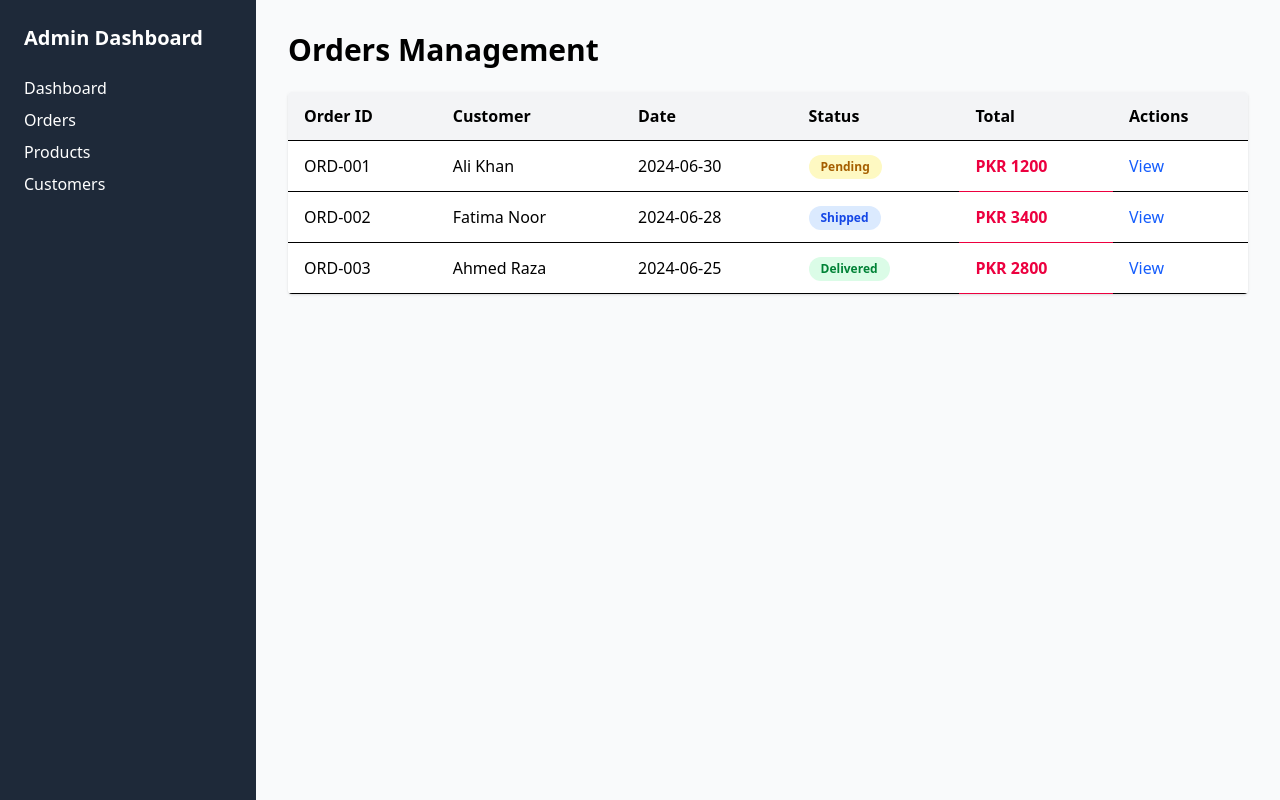
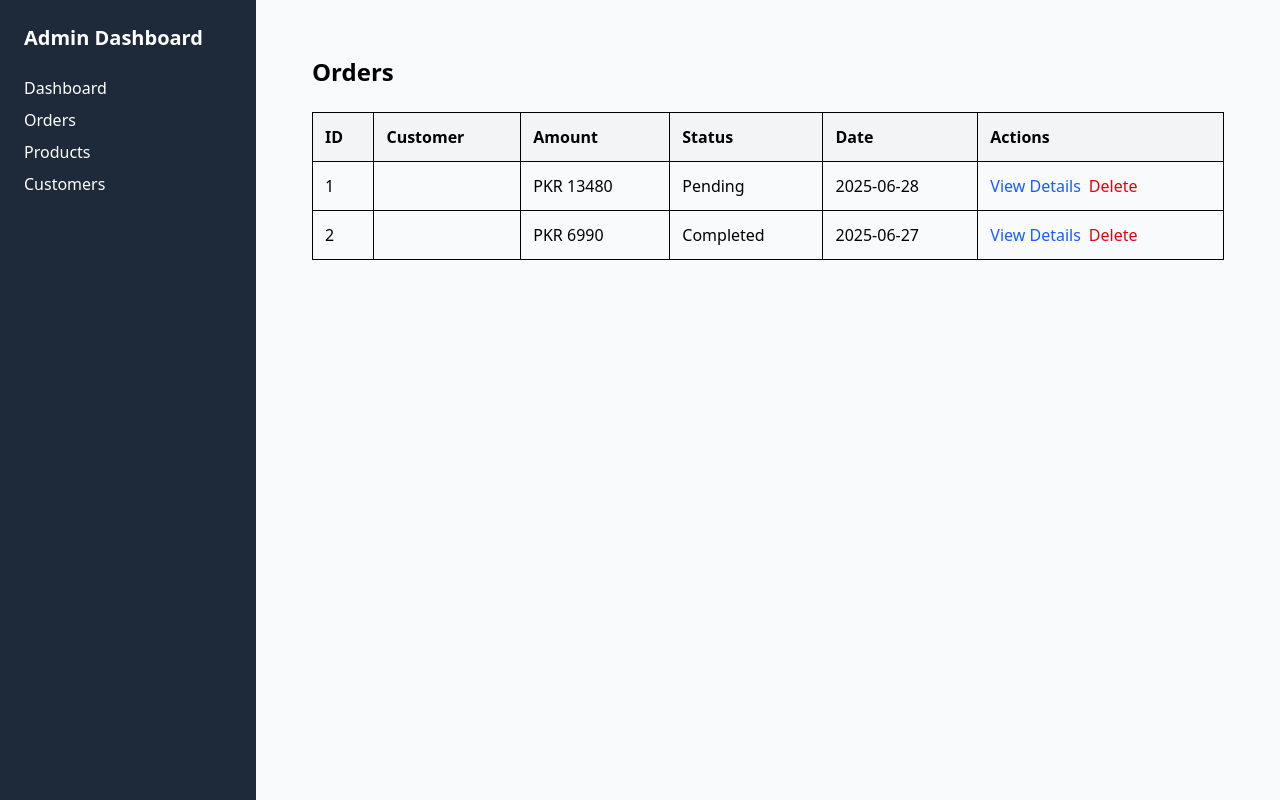
Before and after one commit to Arslan5454/Arna, a React (Vite) app: page /admin/orders in a window 1280 px wide. Built offline with nearby package versions, Linux system fonts and the light colour scheme.

Commit message:
ADmin Panel OrderPage & orderDeatil Create

```diff
--- a/src/App.jsx
+++ b/src/App.jsx
@@ -24,6 +24,7 @@ import ProductsPage from "./components/admin/ProductsPage";
 import CreateProductPage from "./components/admin/CreateProductPage";
 import EditProductPage from "./components/admin/EditProductPage";
 import { ProductProvider } from "./context/ProductContext";
+import OrderDetailPage from "./components/admin/OrderDetailPage";
 // import ProductDetail from './components/pages/WomensClothes/ProductDetail'
 
 function App() {
@@ -57,6 +58,7 @@ function App() {
         { path: "products", element: <ProductsPage /> },
         { path: "products/create", element: <CreateProductPage /> },
         { path: "products/edit/:productId", element: <EditProductPage /> },
+        { path: "orders/:orderId", element: <OrderDetailPage /> },
         // more admin pages e.g. orders/products/customers will go here
       ],
     },
--- /dev/null
+++ b/src/components/admin/OrderDetailPage.jsx
@@ -0,0 +1,207 @@
+import React, { useState } from "react";
+import { useParams } from "react-router-dom";
+import { dummyOrders } from "../../data/dummyOrders";
+
+const OrderDetailPage = () => {
+  const { orderId } = useParams();
+  const order = dummyOrders.find((o) => o.id === Number(orderId));
+
+  if (!order) return <p className="p-6 text-red-600">Order not found.</p>;
+
+  const subtotal = order.subtotal;
+  const grandTotal = subtotal - order.discount + order.shippingCharges;
+
+  const handleStatusChange = (e) => {
+    // TODO: API call
+    console.log(`Status changed to ${e.target.value}`);
+  };
+
+  const handlePaymentStatusChange = (e) => {
+    // TODO: API call
+    console.log(`Payment status changed to ${e.target.value}`);
+  };
+
+  const printInvoice = () => {
+    window.print();
+  };
+
+  return (
+    <div className="p-6 max-w-5xl mx-auto bg-white rounded shadow">
+      <h2 className="text-2xl font-bold mb-4">Order Detail - #{order.id}</h2>
+      <p className="mb-2 text-gray-600">Placed on: {order.createdAt}</p>
+
+      <div className="flex flex-col md:flex-row gap-4 mb-6">
+        <div className="flex-1">
+          <label className="block font-semibold mb-1">Order Status</label>
+          <select
+            className="border p-2 rounded w-full"
+            defaultValue={order.status}
+            onChange={handleStatusChange}
+          >
+            <option>Pending</option>
+            <option>Processing</option>
+            <option>Shipped</option>
+            <option>Delivered</option>
+            <option>Cancelled</option>
+          </select>
+        </div>
+
+        <div className="flex-1">
+          <label className="block font-semibold mb-1">Payment Status</label>
+          <select
+            className="border p-2 rounded w-full"
+            defaultValue={order.paymentStatus}
+            onChange={handlePaymentStatusChange}
+          >
+            <option>Unpaid</option>
+            <option>Paid</option>
+            <option>Refunded</option>
+          </select>
+        </div>
+      </div>
+
+      {/* Customer Info */}
+      <div className="mb-6 border-t pt-4">
+        <h3 className="text-lg font-bold mb-2">Customer Information</h3>
+        <p>
+          <strong>Name:</strong> {order.customer.name}
+        </p>
+        <p>
+          <strong>Email:</strong> {order.customer.email}
+        </p>
+        <p>
+          <strong>Phone:</strong> {order.customer.phone}
+        </p>
+      </div>
+
+      {/* Addresses */}
+      <div className="mb-6 grid md:grid-cols-2 gap-6">
+        <div>
+          <h3 className="font-bold mb-1">Billing Address</h3>
+          <p className="border p-3 rounded bg-gray-50">
+            {order.billingAddress}
+          </p>
+        </div>
+        <div>
+          <h3 className="font-bold mb-1">Shipping Address</h3>
+          <p className="border p-3 rounded bg-gray-50">
+            {order.shippingAddress}
+          </p>
+        </div>
+      </div>
+
+      {/* Ordered Items */}
+      <div className="mb-6">
+        <h3 className="text-lg font-bold mb-2">Order Items</h3>
+        <table className="min-w-full border text-left">
+          <thead>
+            <tr className="bg-gray-100">
+              <th className="p-3 border">Product</th>
+              <th className="p-3 border">SKU</th>
+              <th className="p-3 border">Price</th>
+              <th className="p-3 border">Quantity</th>
+              <th className="p-3 border">Subtotal</th>
+            </tr>
+          </thead>
+          <tbody>
+            {order.items.map((item) => (
+              <tr key={item.id}>
+                <td className="p-3 border">{item.title}</td>
+                <td className="p-3 border">{item.sku}</td>
+                <td className="p-3 border">PKR {item.price}</td>
+                <td className="p-3 border">{item.quantity}</td>
+                <td className="p-3 border font-bold">
+                  PKR {item.price * item.quantity}
+                </td>
+              </tr>
+            ))}
+          </tbody>
+        </table>
+      </div>
+
+      {/* Totals */}
+      <div className="mb-6 border-t pt-4 space-y-2 text-lg">
+        <div className="flex justify-between">
+          <span>Subtotal:</span> <span>PKR {subtotal}</span>
+        </div>
+        <div className="flex justify-between text-green-600">
+          <span>Discount:</span> <span>- PKR {order.discount}</span>
+        </div>
+        <div className="flex justify-between">
+          <span>Shipping:</span> <span>PKR {order.shippingCharges}</span>
+        </div>
+        <div className="flex justify-between font-bold border-t pt-2">
+          <span>Grand Total:</span>{" "}
+          <span className="text-rose-600">PKR {grandTotal}</span>
+        </div>
+      </div>
+
+      {/* Actions */}
+      <div className="flex gap-4 mb-8">
+        <button
+          className="bg-rose-600 text-white py-2 px-4 rounded hover:bg-rose-700"
+          onClick={printInvoice}
+        >
+          Print Invoice
+        </button>
+        <button
+          className="bg-gray-300 py-2 px-4 rounded hover:bg-gray-400"
+          onClick={() => alert("Order cancelled (demo)")}
+        >
+          Cancel Order
+        </button>
+      </div>
+
+      {/* Order History */}
+      <div className="mt-8">
+        <h3 className="text-lg font-bold mb-2">Order History</h3>
+        <ul className="space-y-2 text-gray-600">
+          {order.history.map((log, index) => (
+            <li key={index}>
+              <span className="font-semibold">{log.date}:</span> {log.status}
+            </li>
+          ))}
+        </ul>
+      </div>
+
+      {/* Printable Invoice */}
+      <div className="hidden print:block printable-invoice mt-10">
+        <h1 className="text-2xl font-bold mb-4">Invoice - Order #{order.id}</h1>
+
+        <p className="mb-2">Customer: {order.customer.name}</p>
+        <p className="mb-2">Phone: {order.customer.phone}</p>
+        <p className="mb-2">Address: {order.shippingAddress}</p>
+
+        <table className="min-w-full border mt-4 text-left">
+          <thead>
+            <tr className="bg-gray-100">
+              <th className="p-2 border">Product</th>
+              <th className="p-2 border">Price</th>
+              <th className="p-2 border">Qty</th>
+              <th className="p-2 border">Subtotal</th>
+            </tr>
+          </thead>
+          <tbody>
+            {order.items.map((item) => (
+              <tr key={item.id}>
+                <td className="p-2 border">{item.title}</td>
+                <td className="p-2 border">PKR {item.price}</td>
+                <td className="p-2 border">{item.quantity}</td>
+                <td className="p-2 border">PKR {item.price * item.quantity}</td>
+              </tr>
+            ))}
+          </tbody>
+        </table>
+
+        <div className="mt-4 space-y-1">
+          <p>Subtotal: PKR {subtotal}</p>
+          <p>Discount: PKR {order.discount}</p>
+          <p>Shipping: PKR {order.shippingCharges}</p>
+          <p className="font-bold">Grand Total: PKR {grandTotal}</p>
+        </div>
+      </div>
+    </div>
+  );
+};
+
+export default OrderDetailPage;
--- a/src/components/admin/OrdersPage.jsx
+++ b/src/components/admin/OrdersPage.jsx
@@ -1,74 +1,52 @@
 import React from "react";
-
-const dummyOrders = [
-  {
-    id: "ORD-001",
-    customer: "Ali Khan",
-    date: "2024-06-30",
-    status: "Pending",
-    total: 1200,
-  },
-  {
-    id: "ORD-002",
-    customer: "Fatima Noor",
-    date: "2024-06-28",
-    status: "Shipped",
-    total: 3400,
-  },
-  {
-    id: "ORD-003",
-    customer: "Ahmed Raza",
-    date: "2024-06-25",
-    status: "Delivered",
-    total: 2800,
-  },
-];
+import { Link } from "react-router-dom";
+import { dummyOrders } from "../../data/dummyOrders";
 
 const OrdersPage = () => {
   return (
-    <div>
-      <h1 className="text-3xl font-bold mb-6">Orders Management</h1>
-      <div className="overflow-x-auto bg-white rounded shadow">
-        <table className="min-w-full text-left">
-          <thead className="bg-gray-100">
-            <tr>
-              <th className="py-3 px-4 border-b font-semibold">Order ID</th>
-              <th className="py-3 px-4 border-b font-semibold">Customer</th>
-              <th className="py-3 px-4 border-b font-semibold">Date</th>
-              <th className="py-3 px-4 border-b font-semibold">Status</th>
-              <th className="py-3 px-4 border-b font-semibold">Total</th>
-              <th className="py-3 px-4 border-b font-semibold">Actions</th>
+    <div className="p-6">
+      <h2 className="text-2xl font-bold mb-6">Orders</h2>
+
+      <table className="min-w-full border text-left">
+        <thead>
+          <tr className="bg-gray-100">
+            <th className="p-3 border">ID</th>
+            <th className="p-3 border">Customer</th>
+            <th className="p-3 border">Amount</th>
+            <th className="p-3 border">Status</th>
+            <th className="p-3 border">Date</th>
+            <th className="p-3 border">Actions</th>
           </tr>
         </thead>
         <tbody>
           {dummyOrders.map((order) => (
-              <tr key={order.id} className="hover:bg-gray-50">
-                <td className="py-3 px-4 border-b">{order.id}</td>
-                <td className="py-3 px-4 border-b">{order.customer}</td>
-                <td className="py-3 px-4 border-b">{order.date}</td>
-                <td className="py-3 px-4 border-b">
-                  <span
-                    className={`inline-block px-3 py-1 rounded-full text-xs font-semibold ${
-                      order.status === "Pending"
-                        ? "bg-yellow-100 text-yellow-700"
-                        : order.status === "Shipped"
-                        ? "bg-blue-100 text-blue-700"
-                        : "bg-green-100 text-green-700"
-                    }`}
+            <tr key={order.id}>
+              <td className="p-3 border">{order.id}</td>
+              <td className="p-3 border">{order.customerName}</td>
+              <td className="p-3 border">PKR {order.totalAmount}</td>
+              <td className="p-3 border">{order.status}</td>
+              <td className="p-3 border">{order.createdAt}</td>
+              <td className="p-3 border">
+                <div className="flex gap-2">
+                  <Link
+                    to={`/admin/orders/${order.id}`}
+                    className="text-blue-600 hover:underline"
                   >
-                    {order.status}
-                  </span>
-                </td>
-                <td className="py-3 px-4 border-b font-bold text-rose-600">PKR {order.total}</td>
-                <td className="py-3 px-4 border-b">
-                  <button className="text-blue-600 hover:underline">View</button>
+                    View Details
+                  </Link>
+                  <button
+                    className="text-red-600 hover:underline"
+                    onClick={() => alert(`Delete order ID ${order.id}`)}
+                  >
+                    Delete
+                  </button>
+                </div>
               </td>
             </tr>
           ))}
         </tbody>
       </table>
     </div>
-    </div>
   );
 };
 
--- /dev/null
+++ b/src/data/dummyOrders.js
@@ -0,0 +1,53 @@
+export const dummyOrders = [
+  {
+    id: 1,
+    customer: {
+      name: "Ali Khan",
+      email: "ali@example.com",
+      phone: "0312-1234567",
+    },
+    billingAddress: "Apartment 45-B, Gulberg III, Lahore",
+    shippingAddress: "House 12-C, Gulshan Ravi, Lahore",
+    totalAmount: 13480,
+    subtotal: 14480,
+    discount: 1000,
+    shippingCharges: 500,
+    paymentStatus: "Unpaid",
+    status: "Pending",
+    createdAt: "2025-06-28",
+    items: [
+      { id: 1, title: "Summer Lawn Deluxe", sku: "SLD-001", quantity: 2, price: 4990 },
+      { id: 2, title: "Festive Lawn 3pc", sku: "FL3-002", quantity: 1, price: 2500 },
+    ],
+    history: [
+      { date: "2025-06-28", status: "Order Placed" },
+      { date: "2025-06-29", status: "Pending Payment" },
+    ],
+  },
+  {
+    id: 2,
+    customer: {
+      name: "Fatima Ahmed",
+      email: "fatima@example.com",
+      phone: "0321-9876543",
+    },
+    billingAddress: "Flat 101, Clifton Block 5, Karachi",
+    shippingAddress: "Flat 101, Clifton Block 5, Karachi",
+    totalAmount: 6990,
+    subtotal: 6990,
+    discount: 0,
+    shippingCharges: 0,
+    paymentStatus: "Paid",
+    status: "Completed",
+    createdAt: "2025-06-27",
+    items: [
+      { id: 3, title: "Chiffon Kurti", sku: "CK-003", quantity: 1, price: 6990 },
+    ],
+    history: [
+      { date: "2025-06-27", status: "Order Placed" },
+      { date: "2025-06-27", status: "Payment Received" },
+      { date: "2025-06-28", status: "Order Shipped" },
+      { date: "2025-06-29", status: "Order Delivered" },
+    ],
+  },
+];
```
Also changed, not shown: src/App.css (+23 -0 lines). Lines whose indentation alone changed are shown as unchanged.
